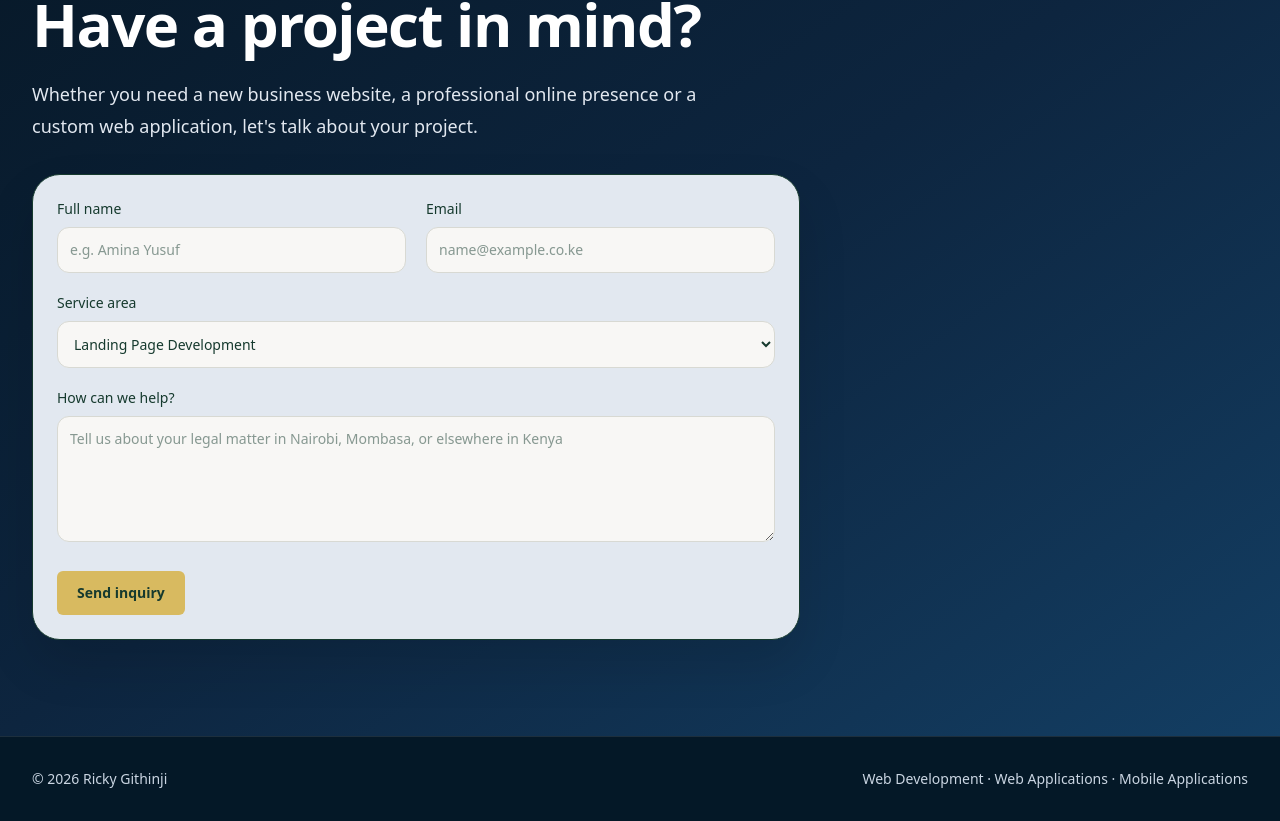
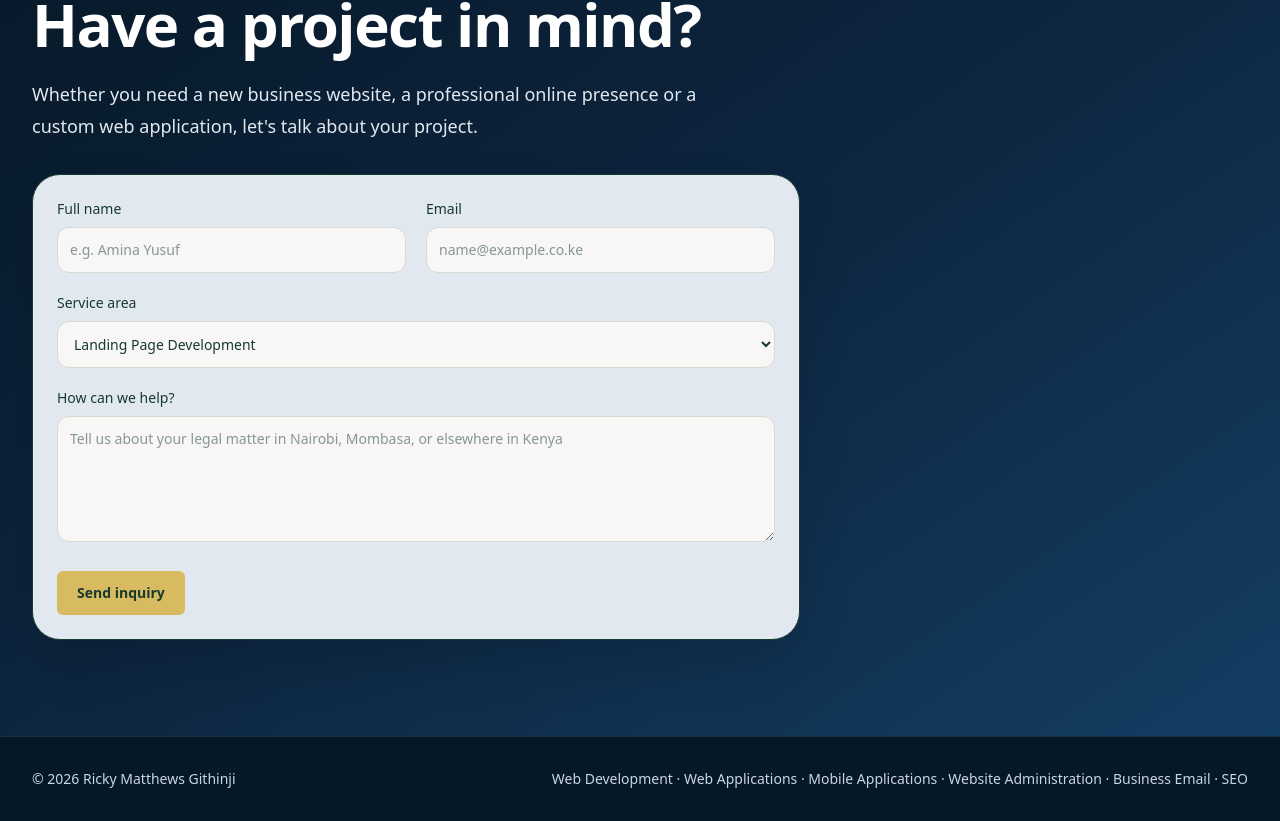
Before and after one commit to MatthewsRicky/devportfolio, a Next.js app: page / in a window 1280 px wide. Shown: the part 6774-7595 px from the top of the page. Built offline with nearby package versions, Linux system fonts and the light colour scheme.

Commit message:
Footer optimization

```diff
--- a/components/Footer.tsx
+++ b/components/Footer.tsx
@@ -2,9 +2,12 @@ export default function Footer() {
   return (
     <footer className="border-t border-white/10 bg-[#041827] px-6 py-8 text-slate-300 lg:px-8">
       <div className="mx-auto flex max-w-7xl flex-col justify-between gap-4 text-sm sm:flex-row">
-        <p>© {new Date().getFullYear()} Ricky Githinji</p>
+        <p>© {new Date().getFullYear()} Ricky Matthews Githinji</p>
 
-        <p>Web Development · Web Applications · Mobile Applications</p>
+        <p>
+          Web Development · Web Applications · Mobile Applications · Website
+          Administration · Business Email · SEO
+        </p>
       </div>
     </footer>
   );
```
